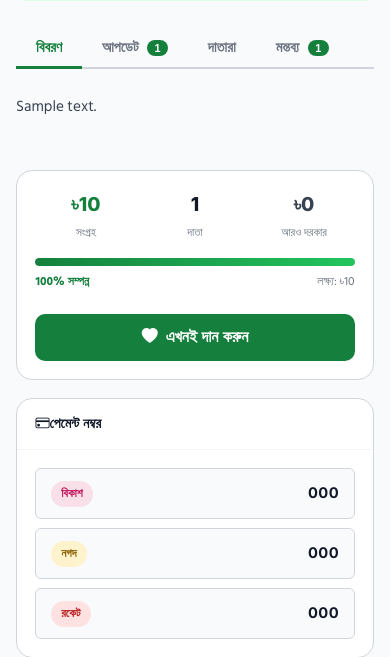
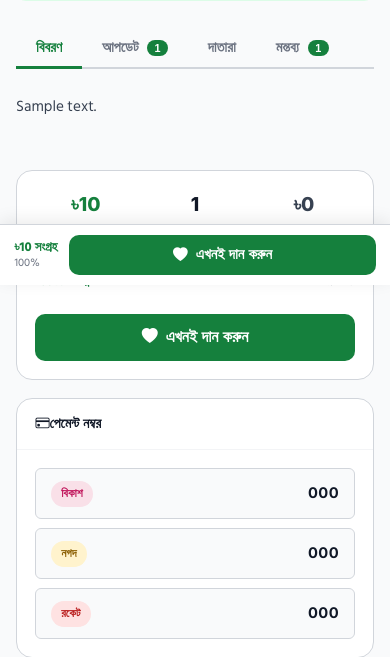
Before and after one commit to Mdmunnaa/SADKA, a Django app: a page that uses templates/base.html in a window 390 px wide. Shown: the part 559-1216 px from the top of the page. Run offline with Django 5.2, Linux system fonts and the light colour scheme; tables that the repository leaves empty hold one stand-in row (values such as "Sample post"); grey boxes marked "Sample" are stand-in pictures.

Commit message:
Add files via upload

```diff
--- a/templates/base.html
+++ b/templates/base.html
@@ -147,6 +147,11 @@
           {% trans "নাম গোপন রাখুন (Anonymous)" %}
         </label>
 
+        <div class="form-field" style="margin-top:1rem;">
+          <label>{% trans "বার্তা (ঐচ্ছিক)" %}</label>
+          <textarea name="message" rows="2" placeholder="{% trans 'যাকে সাহায্য করছেন তার জন্য কিছু বলতে চান?' %}"></textarea>
+        </div>
+
       </div><!-- /modal-body -->
 
       <div class="modal-footer">
--- a/templates/campaigns/detail.html
+++ b/templates/campaigns/detail.html
@@ -301,10 +301,32 @@
       </div><!-- /sidebar -->
     </div>
   </div>
+
+  <!-- MOBILE FLOATING DONATE BAR -->
+  {% if campaign.status != 'completed' %}
+  <div class="mobile-donate-bar">
+    <div class="mobile-donate-info">
+      <span class="mobile-donate-raised">৳{{ campaign.raised_amount|floatformat:0 }} {% trans "সংগ্রহ" %}</span>
+      <span class="mobile-donate-pct">{{ campaign.progress_percent }}%</span>
+    </div>
+    <button class="btn-big-donate" style="margin:0;"
+      data-donate-trigger
+      data-slug="{{ campaign.slug }}"
+      data-title="{{ campaign.title }}"
+      data-bkash="{{ campaign.bkash_number }}"
+      data-nagad="{{ campaign.nagad_number }}"
+      data-rocket="{{ campaign.rocket_number }}">
+      <i class="bi bi-heart-fill"></i> {% trans "এখনই দান করুন" %}
+    </button>
+  </div>
+  {% endif %}
 </div>
 
 {% block extra_css %}
 <style>
+/* Mobile floating donate bar - hidden by default (desktop) */
+.mobile-donate-bar { display: none; }
+
 @media (max-width: 900px) {
   .detail-wrap .container > div[style*="grid-template-columns"] {
     grid-template-columns: 1fr !important;
@@ -312,6 +334,34 @@
   .detail-wrap .container > div > div:last-child {
     position: static !important;
   }
+
+  /* Show floating bar, keep it fixed at the bottom of the screen */
+  .mobile-donate-bar {
+    display: flex;
+    align-items: center;
+    gap: .75rem;
+    position: fixed;
+    left: 0; right: 0; bottom: 0;
+    background: var(--white);
+    border-top: 1px solid var(--gray-300);
+    box-shadow: 0 -4px 16px rgba(0,0,0,.08);
+    padding: .65rem .9rem;
+    padding-bottom: calc(.65rem + env(safe-area-inset-bottom));
+    z-index: 500;
+  }
+  .mobile-donate-info {
+    display: flex;
+    flex-direction: column;
+    font-size: .7rem;
+    color: var(--gray-500);
+    flex-shrink: 0;
+    line-height: 1.3;
+  }
+  .mobile-donate-raised { font-weight: 700; color: var(--green-700); font-size: .82rem; }
+  .mobile-donate-bar .btn-big-donate { flex: 1; padding: .7rem; font-size: .92rem; }
+
+  /* Prevent the floating bar from covering page content/footer */
+  body { padding-bottom: 70px; }
 }
 </style>
 {% endblock %}
```
Also changed, not shown: locale/en/LC_MESSAGES/django.po, 1 other file.
